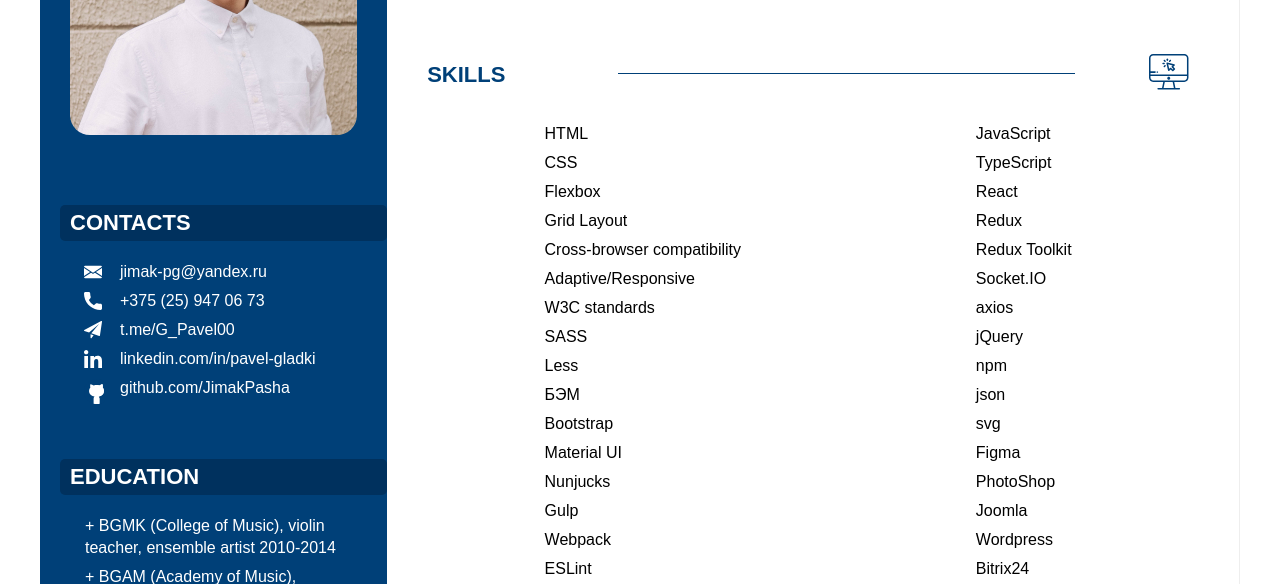
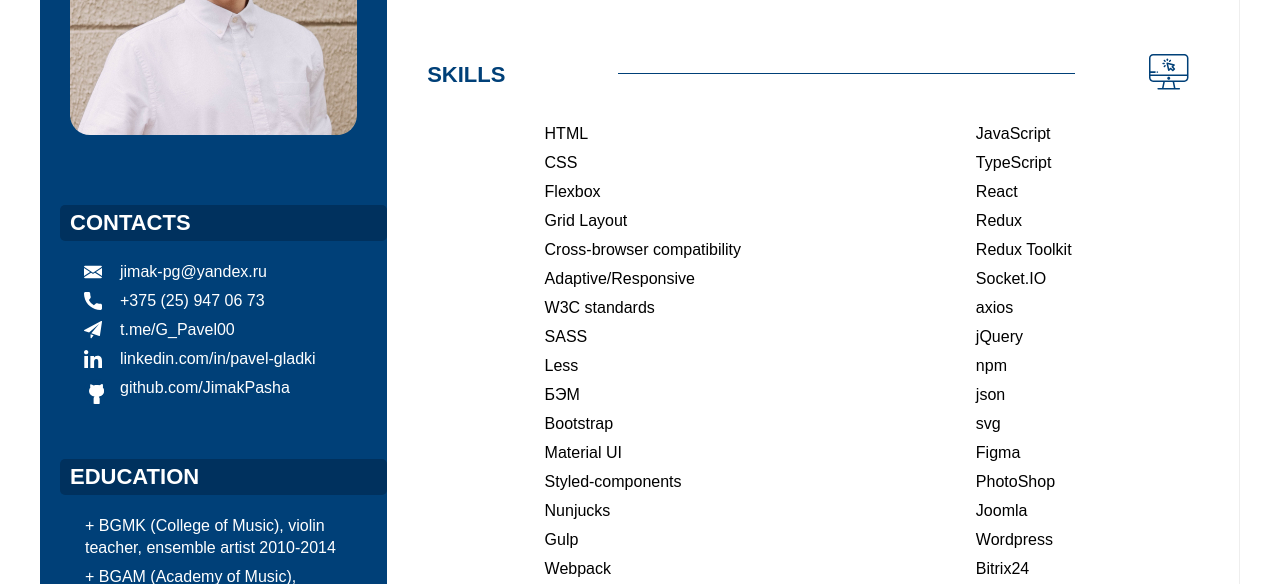
Before and after one commit to JimakPasha/cv, a plain HTML site: page index.html in a window 1280 px wide. Shown: the part 211-795 px from the top of the page. Drawn offline with Linux system fonts and the light colour scheme.

Commit message:
feat: add skill

```diff
--- a/index.html
+++ b/index.html
@@ -130,6 +130,7 @@
 						<li class="skills__item">БЭМ</li>
 						<li class="skills__item">Bootstrap</li>
 						<li class="skills__item">Material UI</li>
+						<li class="skills__item">Styled-components</li>
 						<li class="skills__item">Nunjucks</li>
 						<li class="skills__item">Gulp</li>
 						<li class="skills__item">Webpack</li>
```
